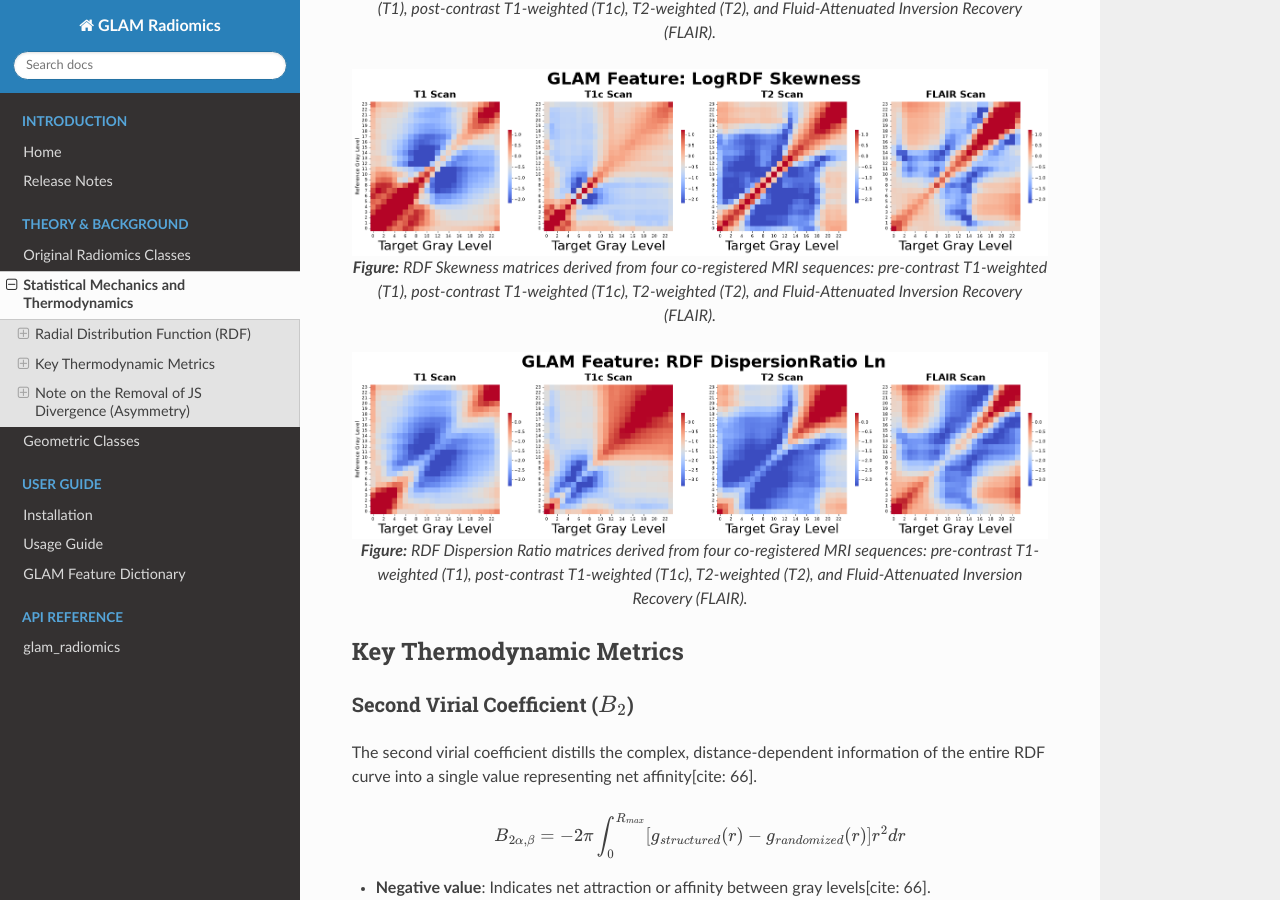
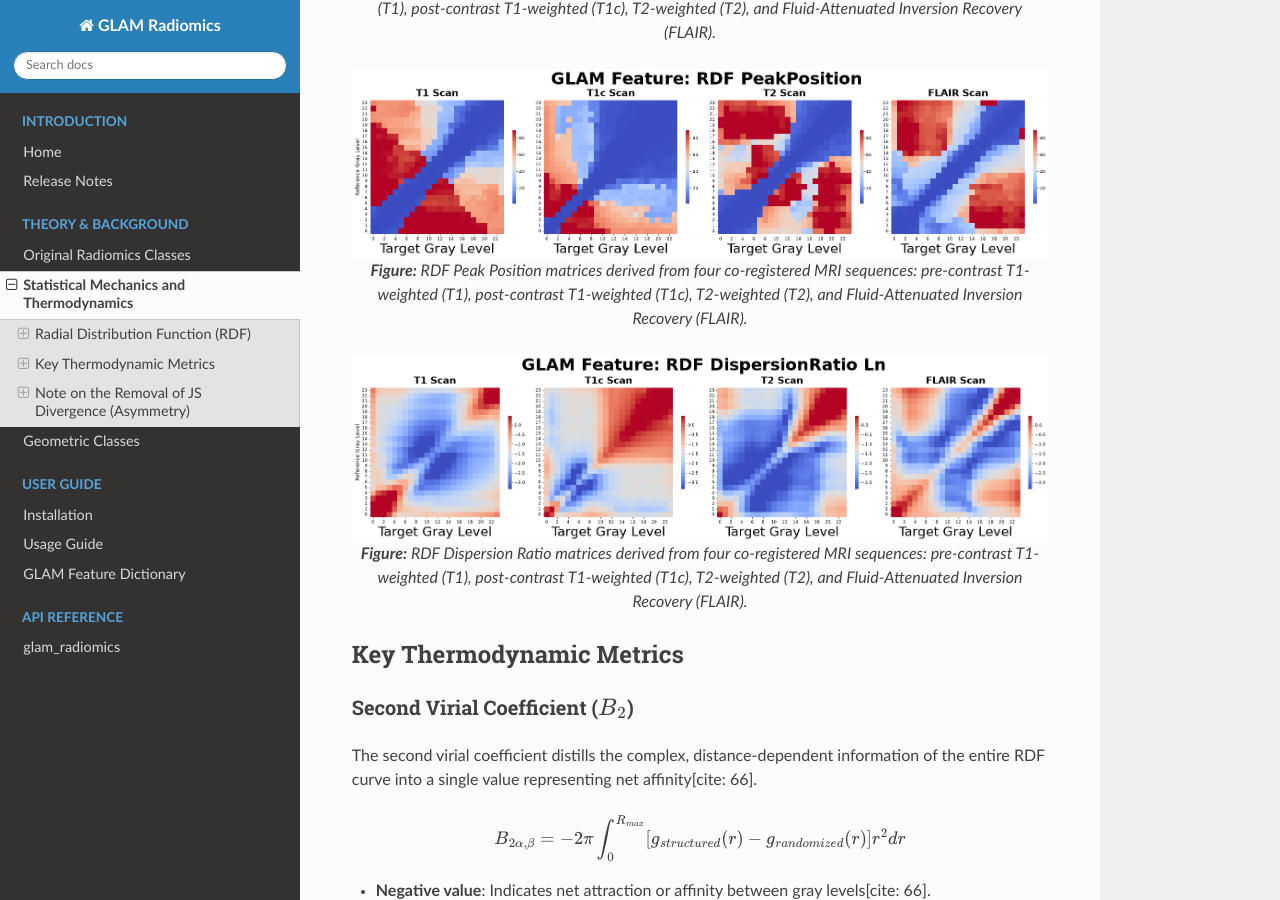
Before and after one commit to yurivelichko/glam-radiomics, a Sphinx documentation site: the page built from docs/source/theory/statistical_mechanics.rst, in a window 1280 px wide and 900 px high, scrolled down 1271 px. Built offline with Sphinx 7.4.7 and the Read the Docs theme 3.1.0, drawn with Linux system fonts in a browser that asks for light colours.

Commit message:
Documentation update - Adding RDF Peak Position

```diff
--- a/docs/source/theory/statistical_mechanics.rst
+++ b/docs/source/theory/statistical_mechanics.rst
@@ -32,12 +32,12 @@ To capture the extensive information embedded in the full RDF curves without inc
 
    **Figure:** RDF Median matrices derived from four co-registered MRI sequences: pre-contrast T1-weighted (T1), post-contrast T1-weighted (T1c), T2-weighted (T2), and Fluid-Attenuated Inversion Recovery (FLAIR).
 
-.. figure:: /_static/GLAM_LogRDF_Skewness.png
+.. figure:: /_static/GLAM_RDF_PeakPosition.png
    :width: 700px
    :align: center
    :alt: Second Virial Coefficient
 
-   **Figure:** RDF Skewness matrices derived from four co-registered MRI sequences: pre-contrast T1-weighted (T1), post-contrast T1-weighted (T1c), T2-weighted (T2), and Fluid-Attenuated Inversion Recovery (FLAIR).
+   **Figure:** RDF Peak Position matrices derived from four co-registered MRI sequences: pre-contrast T1-weighted (T1), post-contrast T1-weighted (T1c), T2-weighted (T2), and Fluid-Attenuated Inversion Recovery (FLAIR).
 
 
 .. figure:: /_static/GLAM_RDF_DispersionRatio_Ln.png
```
